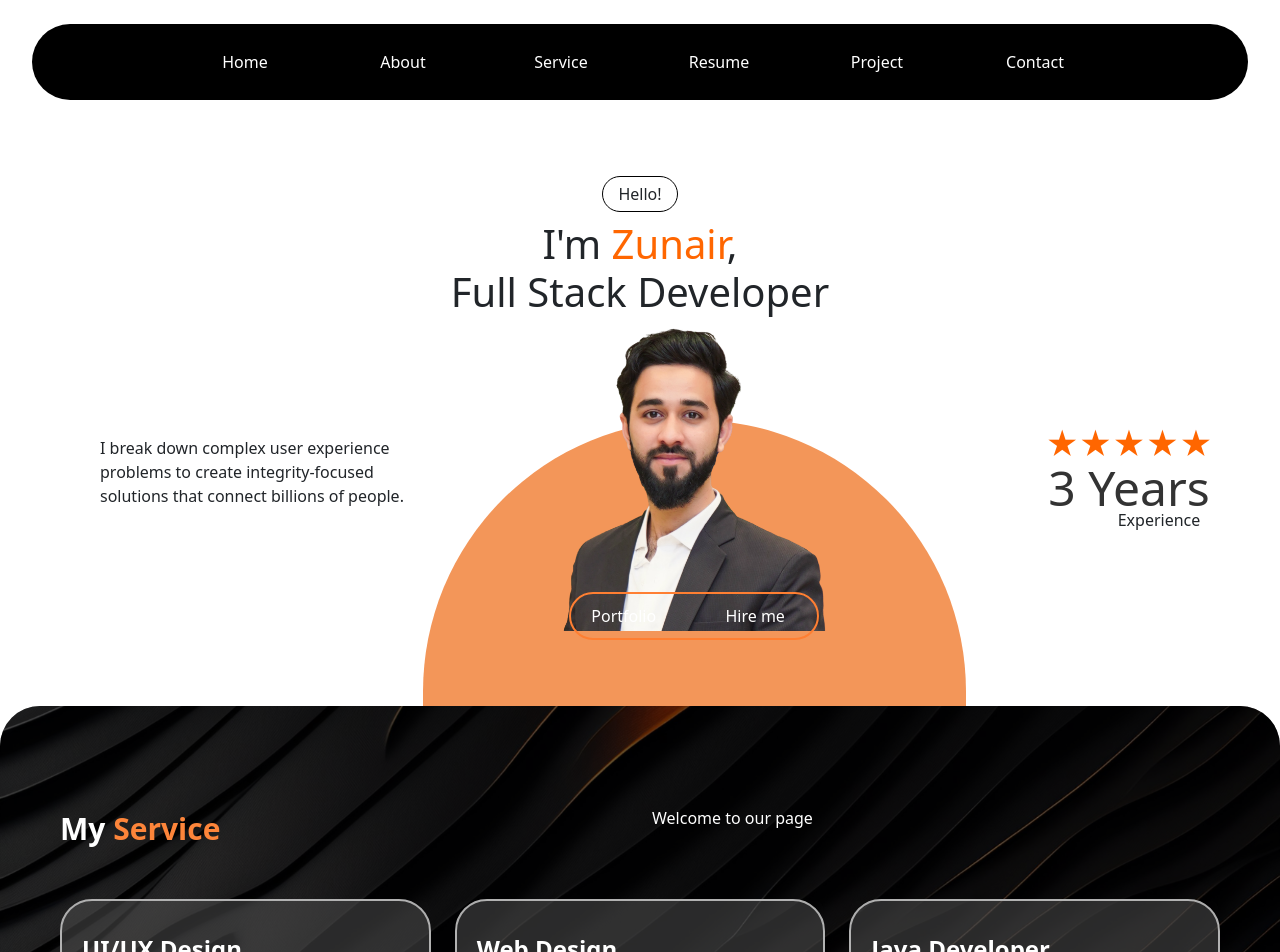
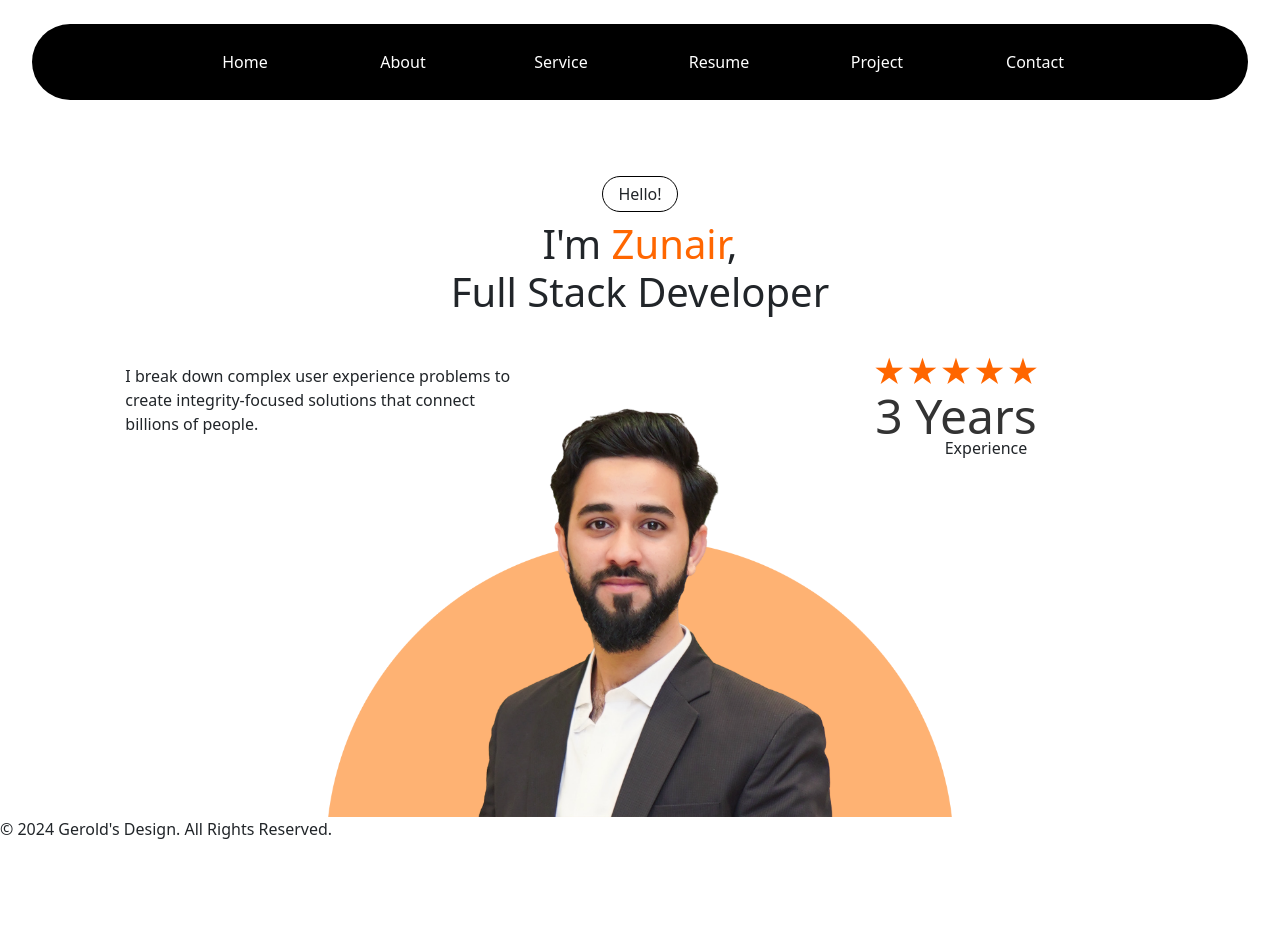
Before and after one commit to Zunairzz/Porfolio, a React (Create React App) app in the folder frontend/: page / in a window 1280 px wide. Shown: the top 952 px of the page. After the commit the page ends 857 px from the top, so only its background shows below. Built offline with nearby package versions, Linux system fonts and the light colour scheme.

Commit message:
profile component changing

```diff
--- a/frontend/src/css/Profile.css
+++ b/frontend/src/css/Profile.css
@@ -59,34 +59,7 @@
 /*}*/
 
 /*!* Profile container that centers the entire content *!*/
-.profile-container {
-    display: flex;
-    flex-direction: column;
-    align-items: center;
-    position: relative;
-    margin-top: 50px;
-}
 
-/*!* Half-circle background *!*/
-.profile-background {
-    position: relative;
-    width: 500px; /* Adjust size as needed */
-    height: auto; /* Half the height for half-circle effect */
-    background-color: #f39659; /* Orange color */
-    border-top-left-radius: 300px;  /* Half-circle effect */
-    border-top-right-radius: 300px; /* Half-circle effect */
-    z-index: 1;
-}
-
-.profile-pic {
-    position: relative;
-    top: -130px;
-    left: -20px;
-    right: 0;
-    width: 600px;
-    height: auto;
-    /*object-fit: cover;*/
-}
 
 .combined-button {
     border-radius: 30px;
@@ -155,37 +128,20 @@
     opacity: 1;
 }
 
+@media only screen and (max-width: 900px) {
+    /* Styles for screens smaller than 600px */
+    .profile-pic img {
+        margin-top: 100px;
+        padding: 0;
+        display: block;
+    }
+}
 
-/*!* Position the buttons below he image *!*/
-/*.profile-buttons {*/
-/*    margin-top: 100px; !* Adjust the spacing between the image and the buttons *!*/
-/*    display: flex;*/
-/*    gap: 10px; !* Add some space between buttons *!*/
-/*}*/
-
-/*!* Style for the buttons *!*/
-/*.portfolio-button, .hireme-button {*/
-/*    background-color: #f57b00;*/
-/*    color: white;*/
-/*    padding: 10px 20px;*/
-/*    border: none;*/
-/*    border-radius: 25px;*/
-/*    font-size: 16px;*/
-/*    cursor: pointer;*/
-/*    transition: background-color 0.3s ease;*/
-/*}*/
-
-/*!* Hover effect for buttons *!*/
-/*.portfolio-button:hover, .hireme-button:hover {*/
-/*    background-color: #e76a00;*/
-/*}*/
-
-/*.stars {*/
-/*    color: #f57b00;*/
-/*    font-size: 18px;*/
-/*}*/
-
-/*.experience-years {*/
-/*    font-size: 16px;*/
-/*    color: #333;*/
-/*}*/
+@media only screen and (max-width: 800px) {
+    /* Styles for screens smaller than 600px */
+    .profile-pic img {
+        margin-top: 100px;
+        padding: 0;
+        display: block;
+    }
+}
--- a/frontend/src/pages/Home.jsx
+++ b/frontend/src/pages/Home.jsx
@@ -10,26 +10,26 @@ export function Home() {
     return (
         <Base>
             <Profile/>
-            <div
-                className="items-center justify-center service-component">
-                <div>
+            {/*<div*/}
+            {/*    className="items-center justify-center service-component">*/}
+            {/*    <div>*/}
 
-                </div>
-                <Row className='pb-5'>
-                    <Col className="text-white">
-                        <span className="service-heading-p-one">My</span>
-                        <span className="service-heading-p-two"> Service</span>
-                    </Col>
-                    <Col className="text-white"><p>Welcome to our page</p></Col>
-                </Row>
-                <Row className="d-flex">
-                    {serviceData.map(item => (
-                        <Col>
-                            <CustomServiceCard heading={item.heading} image={item.image}/>
-                        </Col>
-                    ))}
-                </Row>
-            </div>
+            {/*    </div>*/}
+            {/*    <Row className='pb-5'>*/}
+            {/*        <Col className="text-white">*/}
+            {/*            <span className="service-heading-p-one">My</span>*/}
+            {/*            <span className="service-heading-p-two"> Service</span>*/}
+            {/*        </Col>*/}
+            {/*        <Col className="text-white"><p>Welcome to our page</p></Col>*/}
+            {/*    </Row>*/}
+            {/*    <Row className="d-flex">*/}
+            {/*        {serviceData.map(item => (*/}
+            {/*            <Col>*/}
+            {/*                <CustomServiceCard heading={item.heading} image={item.image}/>*/}
+            {/*            </Col>*/}
+            {/*        ))}*/}
+            {/*    </Row>*/}
+            {/*</div>*/}
         </Base>
     )
 }
--- a/frontend/src/pages/Profile.js
+++ b/frontend/src/pages/Profile.js
@@ -1,7 +1,7 @@
 import React from 'react';
 import '../css/Profile.css'
-import zuni from '../image/zuni_png.png'
-import {Card, CardBody, CardImg, Col, Row} from "reactstrap";
+import {Col, Row} from "reactstrap";
+import zuni from "../image/zuni_png.png"
 
 const Profile = () => {
     return (
@@ -9,101 +9,49 @@ const Profile = () => {
             <Row className="d-flex justify-content-center align-items-center">
                 <Col className="d-flex justify-content-center align-items-center">
                     <div className="text-center p-3">
-                        <div style={{ border:"1px solid black", borderRadius: '20px',display: 'inline-block',padding: '5px 15px',fontWeight:'500' }}>
+                        <div style={{
+                            border: "1px solid black",
+                            borderRadius: '20px',
+                            display: 'inline-block',
+                            padding: '5px 15px',
+                            fontWeight: '500'
+                        }}>
                             Hello!
                         </div>
                         <h1 className="profile-name mt-2">
-                            I'm <span style={{color:'#ff6600'}}>Zunair</span>,<br/>
+                            I'm <span style={{color: '#ff6600'}}>Zunair</span>,<br/>
                             Full Stack Developer
                         </h1>
                     </div>
                 </Col>
             </Row>
-            <Row style={{marginTop:"5rem"}}>
-                <Col xl={4} lg={4} md={4} className="d-flex" style={{  height: "286px"}}>
-                    <div className="profile-quote mt-3" style={{paddingLeft:"100px"}}>
-                        <blockquote>
-                            I break down complex user experience problems to create integrity-focused
-                            solutions that connect billions of people.
+            <Row className="d-flex justify-content-around m-2">
+                <Col xl={4} lg={4} md={6} sm={12}>
+                    <div className="profile-quote mt-3" style={{fontWeight: 500}}>
+                        <blockquote style={{width: "100%", maxWidth: "500px", margin: "0 auto"}}>
+                            I break down complex user experience problems to create integrity-focused solutions
+                            that connect billions of people.
                         </blockquote>
                     </div>
                 </Col>
-                <Col xl={5} lg={5} md={5} className="profile-background " style={{ height: "286px"}}>
-                    <Card className="d-flex justify-content-center align-items-center bg-transparent border-0">
-                        <CardBody>
-                            <img
-                                className="profile-pic"
-                                alt="Sample"
-                                src={zuni}
-                            />
-                            <div className="d-flex justify-content-center align-items-center position-absolute"
-                                 style={{top: '55%', left: '50%', transform: 'translate(-50%, -50%)'}}>
-                                <button className="combined-button">
-                                    <div className="button-content">
-                                        <span className="left">Portfolio<span className="arrow"> ↗</span></span>
-                                        <span className="right">Hire me<span className="arrow"> ↗</span></span>
-                                    </div>
-                                </button>
-                            </div>
-                        </CardBody>
-                    </Card>
-                </Col>
-                <Col xl={3} lg={3} md={3} style={{ height: "286px"}}>
-                    <div className=" text-center" style={{marginBottom: '-5rem'}}>
+                <Col xl={4} lg={4} md={6} sm={12} className="text-center">
+                    <div>
                         <div style={{fontSize: '2rem', color: '#ff6600', marginBottom: '-1rem'}}>★★★★★</div>
                         <div style={{fontSize: '3rem', fontWeight: '500', color: '#333', marginBottom: '-1rem'}}>3
                             Years
                         </div>
                         <div style={{fontSize: '1rem', paddingLeft: "60px"}}>Experience</div>
                     </div>
+                </Col>
+            </Row>
 
+            <Row className="d-flex justify-content-center align-items-center profile-pic" style={{marginTop: '-60px'}}>
+                <Col xl={6} lg={8} md={10} sm={12} className="text-center">
+                    <img className="img-fluid" alt="Sample" src={zuni} style={{maxWidth: '100%'}}/>
                 </Col>
+            </Row>
 
-            </Row>
         </>
-        // <div className="profile-card">
-        //     <div className="profile-header">
-        //         <div className="hello-badge">Hello!</div>
-        //         <h1 className="profile-name">
-        //         I'm <span className="highlight-name">Zunair</span>,<br/>
-        //             Full Stack Developer
-        //         </h1>
-        //     </div>
-        //
-        //     <div className="profile-body">
-        //         <div className="profile-quote">
-        //             <blockquote>
-        //                 I break down complex user experience problems to create integrity-focused
-        //                 solutions that connect billions of people.
-        //                 </blockquote>
-        //             </div>
-        //
-        //             <div className="profile-experience">
-        //                 <div className="stars">★★★★★</div>
-        //                 <div className="experience-years">3 Years Experience</div>
-        //             </div>
-        //         </div>
-        //         <div className="profile-container">
-        //             <div className="profile-background">
-        //
-        //                     <img
-        //                         src= {zuni}// Replace with actual path to the image
-        //                         alt="Profile"
-        //                         className="profile-pic"
-        //                     />
-        //
-        //             </div>
-        //             <div className="profile-buttons">
-        //                 <button className="portfolio-button">Portfolio ↗</button>
-        //                 <button className="hireme-button">Hire me</button>
-        //             </div>
-        //         </div>
-        //     </div>
     );
 };
-    //     <section className="profile">
-    //         <h1>This is profile page</h1>
-    //     </section>
-    // )
-// }
 export default Profile;
```
Also changed, not shown: frontend/src/image/zuni_png.png.
